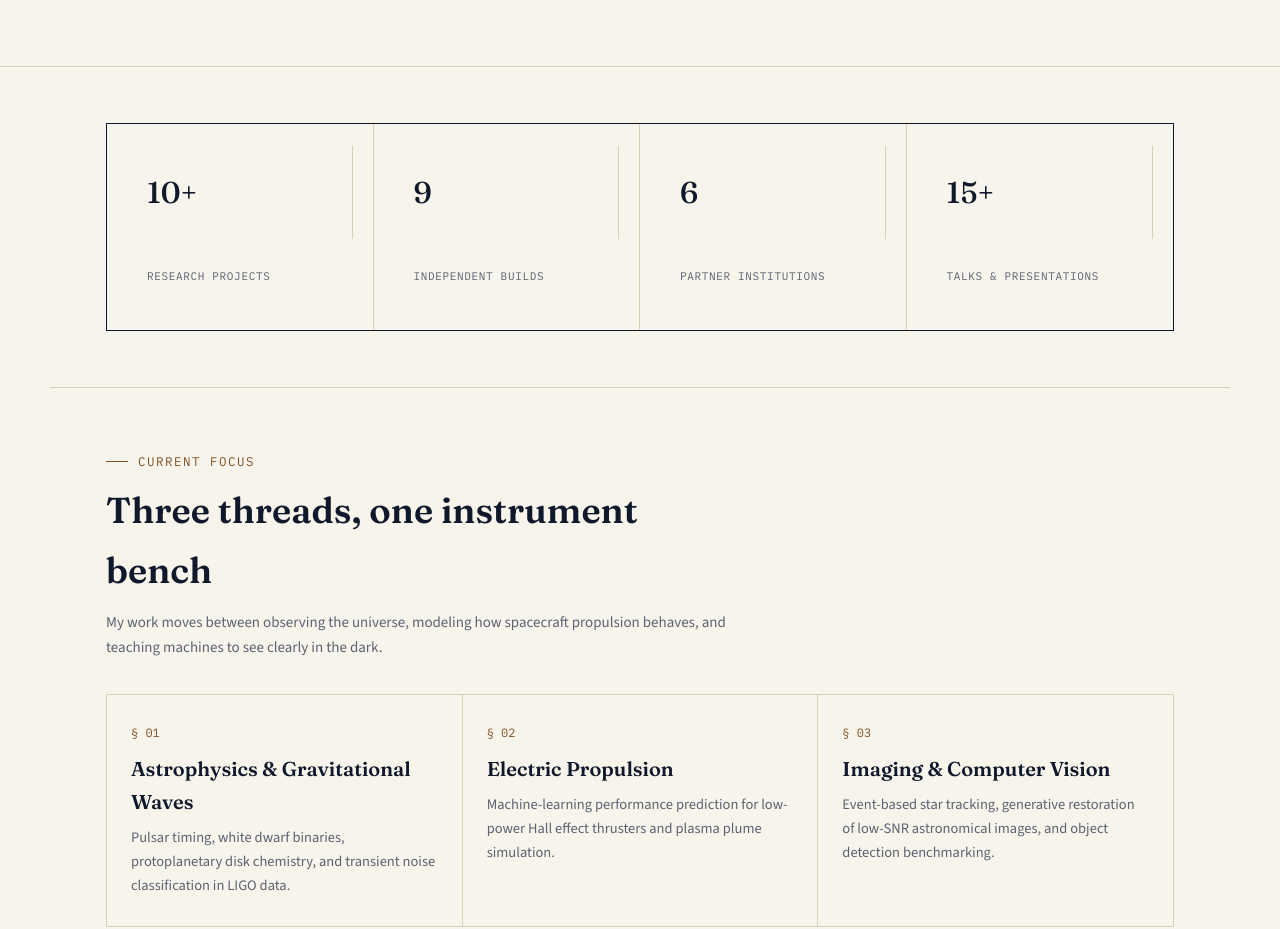
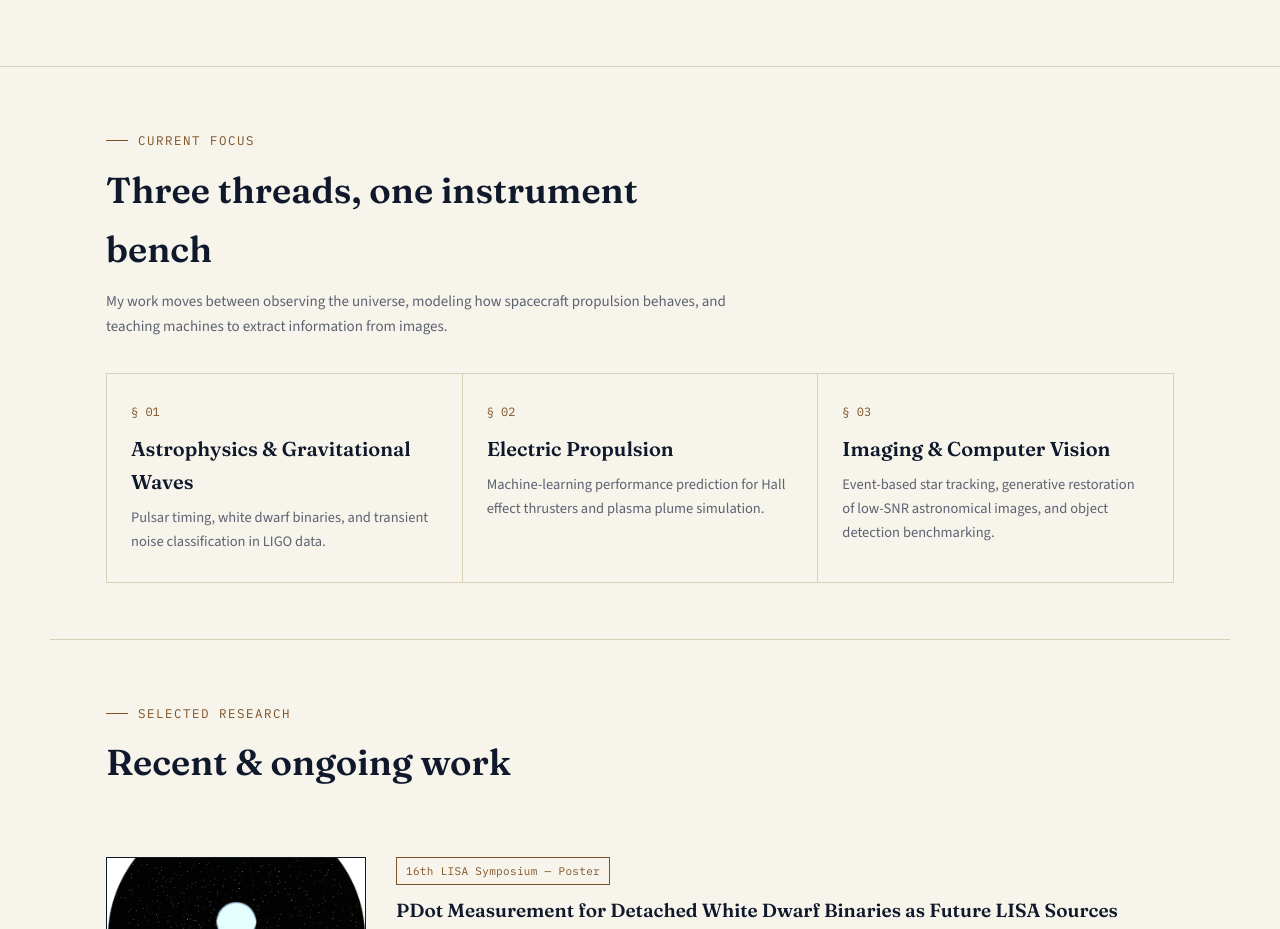
Before and after one commit to Shantanu-Parmar/shantanu-parmar-, a plain HTML site: page index.html in a window 1280 px wide. Shown: the part 562-1491 px from the top of the page. Drawn offline with nearby package versions, Linux system fonts and the light colour scheme.

Commit message:
Revise statistics and update project descriptions
Updated statistics and descriptions in the HTML content.

```diff
--- a/index.html
+++ b/index.html
@@ -58,31 +58,31 @@
   </div>
 </section>
 
-<section class="section">
+<!-- <section class="section">
   <div class="stat-strip">
-    <div><div class="num">10+</div><div class="label">Research Projects</div></div>
-    <div><div class="num">9</div><div class="label">Independent Builds</div></div>
-    <div><div class="num">6</div><div class="label">Partner Institutions</div></div>
+    <div><div class="num">5</div><div class="label">Research Projects</div></div>
+    <div><div class="num">4</div><div class="label">Independent Builds</div></div>
+    <div><div class="num">6</div><div class="label">Past affiliated Institutions</div></div>
     <div><div class="num">15+</div><div class="label">Talks &amp; Presentations</div></div>
   </div>
-</section>
+</section> -->
 
 <section class="section">
   <div class="section-head">
     <span class="eyebrow">Current Focus</span>
     <h2>Three threads, one instrument bench</h2>
-    <p>My work moves between observing the universe, modeling how spacecraft propulsion behaves, and teaching machines to see clearly in the dark.</p>
+    <p>My work moves between observing the universe, modeling how spacecraft propulsion behaves, and teaching machines to extract information from images.</p>
   </div>
   <div class="focus-grid">
     <div class="focus-card">
       <div class="idx">§ 01</div>
       <h3>Astrophysics &amp; Gravitational Waves</h3>
-      <p>Pulsar timing, white dwarf binaries, protoplanetary disk chemistry, and transient noise classification in LIGO data.</p>
+      <p>Pulsar timing, white dwarf binaries, and transient noise classification in LIGO data.</p>
     </div>
     <div class="focus-card">
       <div class="idx">§ 02</div>
       <h3>Electric Propulsion</h3>
-      <p>Machine-learning performance prediction for low-power Hall effect thrusters and plasma plume simulation.</p>
+      <p>Machine-learning performance prediction for Hall effect thrusters and plasma plume simulation.</p>
     </div>
     <div class="focus-card">
       <div class="idx">§ 03</div>
```
